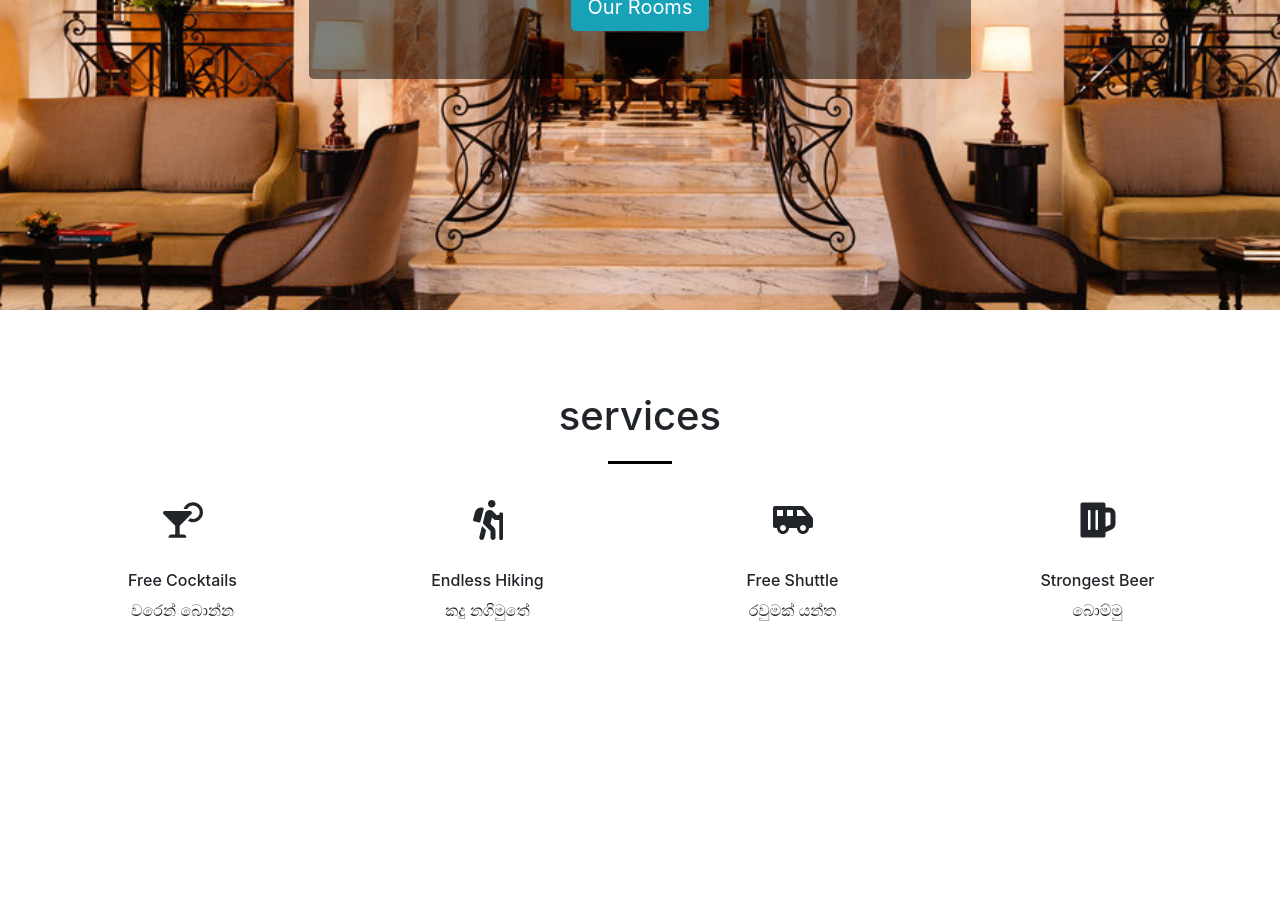
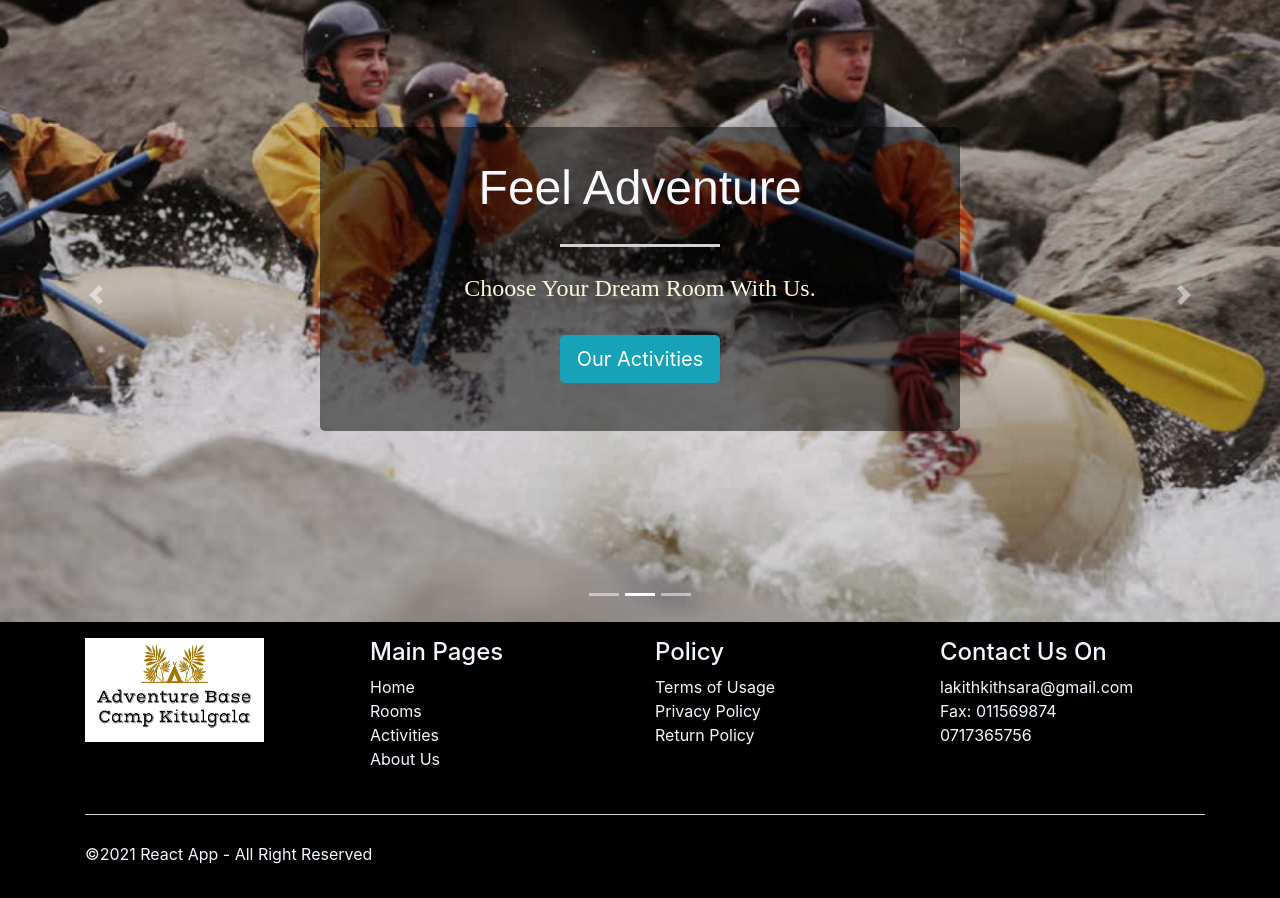
Before and after one commit to Thusiya05/hotel-system, a React (Create React App) app: page / in a window 1280 px wide. Shown: the part 1840-2738 px from the top of the page. Before the commit the page ends 2542 px from the top, so only its background shows below. Built offline with nearby package versions, Linux system fonts and the light colour scheme.

Commit message:
Home page

```diff
--- a/src/App.css
+++ b/src/App.css
@@ -23,12 +23,27 @@ nav img{
 
 /* Hero Component */
 .defaultHero,
-.roomsHero{
-    min-height: calc(100vh - 66px);
+.roomsHero
+{
+    min-height: calc(90vh - 66px);
     background: url("./images/hotel2.jpg") center/ cover no-repeat;
     display: flex;
     align-items: center;
     justify-content: center;
+}
+.activityHero{
+  min-height: calc(90vh - 66px);
+  background: url("./images/waterBoat.jpg") center/ cover no-repeat;
+  display: flex;
+  align-items: center;
+  justify-content: center;
+}
+.facilityHero{
+  min-height: calc(90vh - 66px);
+  background: url("./images/bbq-2.jpg") center/ cover no-repeat;
+  display: flex;
+  align-items: center;
+  justify-content: center;
 }
 .roomsHero{
     background-image: url("./images/hotel-room.jpg");
@@ -204,7 +219,7 @@ nav img{
   padding: 5rem 0;
 }
 .services {
-  background: var(--darkGrey);
+  background:#e3f2fd;
   text-align: center;
 }
 .services-center {
@@ -241,6 +256,25 @@ nav img{
   }
 }
 /*end of services */
+
+/* Footer */
+.main-footer{
+  background-color: black;
+  color: aliceblue;
+  padding: 1rem;
+  align-items: center;
+  justify-content: center;
+}
+.main-footer img{
+  height: 70%;
+  width: 70%;
+}
+.underline{
+  width:70rem;
+  height: 1px;
+  background:lightgrey;
+  margin: 1.7rem auto;
+}
 /* featured rooms */
 
 .featured-rooms {
--- a/src/App.js
+++ b/src/App.js
@@ -3,9 +3,12 @@ import Home from "./Pages/Home";
 import Rooms from "./Pages/Rooms";
 import AboutUs from "./Pages/AboutUs";
 import SingleRooms from "./Pages/SingleRooms";
+import Activities from "./Pages/Activities";
+import Facilities from "./Pages/Facilities";
 import Error from "./Pages/Error";
 import {Route,Switch} from "react-router-dom"
 import NavBar from "./Components/NavBar";
+import Footer from "./Components/Footer"
 // import Background from "./Components/Background"
 import "./App.css"
 
@@ -25,10 +28,15 @@ function App() {
         <Route exact path ="/rooms/" component={Rooms} />
         <Route exact path="/aboutUs" component={AboutUs} />
         <Route exact path ="/rooms/:slug" component={SingleRooms} />
+        <Route exact path ="/activities" component={Activities} />
+        <Route exact path ="/facilities" component={Facilities} />
         <Route component={Error} />
       </Switch>
+        <div>
+          <Footer />
+        </div>
+    </div>
 
-    </div>
 
 
   );
--- /dev/null
+++ b/src/Components/Footer.js
@@ -0,0 +1,50 @@
+import React from 'react'
+import img1 from "../images/Capture5.png"
+
+function Footer() {
+    return (
+        <div>
+            <div className="main-footer">
+                <div className="container">
+                    <div className="row">
+                    <div className="col-md-3 col-sm-6">
+                            <img src={img1} alt="logo"></img>
+                        </div>
+                        <div className="col-md-3 col-sm-6">
+                            <h4>Main Pages</h4>
+                            <ul className="list-unstyled">
+                                <li>Home</li>
+                                <li>Rooms</li>
+                                <li>Activities</li>
+                                <li>About Us</li>
+                            </ul>
+                        </div>
+                        <div className="col-md-3 col-sm-6">
+                            <h4>Policy</h4>
+                            <ul className="list-unstyled">
+                                <li>Terms of Usage</li>
+                                <li>Privacy Policy</li>
+                                <li>Return Policy</li>
+                            </ul>
+                        </div>
+                        <div className="col-md-3 col-sm-6">
+                            <h4>Contact Us On</h4>
+                            <ul className="list-unstyled">
+                                <li>lakithkithsara@gmail.com</li>
+                                <li>Fax: 011569874</li>
+                                <li>0717365756</li>
+                            </ul>
+                        </div>
+                    </div>
+                <div className="underline"></div>
+                <div className="footer-bottom">
+                        <p className="text-xs-center">
+                            &copy;{new Date().getFullYear()} React App - All Right Reserved
+                        </p>
+                    </div>
+                </div>
+            </div>
+        </div>
+    )
+}
+export default Footer;
--- a/src/Components/NavBar.js
+++ b/src/Components/NavBar.js
@@ -25,6 +25,12 @@ export default class NavBar extends Component {
                   <li className="nav-item">
                     <Link className="nav-link" to="/aboutUs/">About Us</Link>
                   </li>
+                  <li className="nav-item">
+                    <Link className="nav-link" to="/activities">Activities</Link>
+                  </li>
+                  <li className="nav-item">
+                    <Link className="nav-link" to="/facilities">Facilities</Link>
+                  </li>
                 </ul>
 
 
--- /dev/null
+++ b/src/Pages/Activities.js
@@ -0,0 +1,10 @@
+import React from 'react'
+
+const Activities = () => {
+    return (
+        <div>
+            Hello from Activities
+        </div>
+    )
+}
+export default Activities
--- /dev/null
+++ b/src/Pages/Facilities.js
@@ -0,0 +1,10 @@
+import React from 'react'
+
+const Facilities = () => {
+    return (
+        <div>
+            Hello from Facilities
+        </div>
+    )
+}
+export default Facilities
--- a/src/Pages/Home.js
+++ b/src/Pages/Home.js
@@ -4,6 +4,11 @@ import Banner from "../Components/Banner"
 import Background from "../Components/Background"
 import Services from "../Components/Services"
 import Slider from "../Components/Slider"
+import hotel from "../images/hotel.jpg"
+import room1 from "../images/Double-Room.jpg"
+import room2 from "../images/hotel-room.jpg"
+import {Carousel} from "react-bootstrap"
+
 
 
 export default function Home() {
@@ -27,22 +32,34 @@ export default function Home() {
                         <p>* Covid-19 Safety Protocols is followed to ensure a safe & pleasant holiday</p>
                 </div>
                 <div className="col-md-6">
-                <Slider />
+                    <Slider img1={hotel} img2={room1} img3={room2}></Slider>
+                </div>
             </div>
         </div>
 
-        </div>
+        <Services />
+
         <div>
+        <Carousel>
+                <Carousel.Item interval={3000}>
                     <Hero hero="defaultHero">
                         <Banner title="Luxurious rooms" subtitle="Choose your dream room with us." children="Our Rooms" path="/rooms"></Banner>
                     </Hero>
+                </Carousel.Item>
+                <Carousel.Item interval={3000}>
+                    <Hero hero="activityHero">
+                        <Banner title="Feel Adventure" subtitle="Choose your dream room with us." children="Our Activities" path="/activities"></Banner>
+                    </Hero>
+                </Carousel.Item>
+                <Carousel.Item interval={3000}>
+                    <Hero hero="facilityHero">
+                        <Banner title="See our Facilities" subtitle="we make your day comfotable" children="Facilities" path="/facilities"></Banner>
+                    </Hero>
+                </Carousel.Item>
+            </Carousel>
         </div>
-        <Services />
 
         </>
 
-
-
-
     )
 }
```
Also changed, not shown: src/Components/Slider.js (+2 -5 lines), src/images/bbq-2.jpg (added), src/images/waterBoat.jpg (added). Lines whose indentation alone changed are shown as unchanged.
